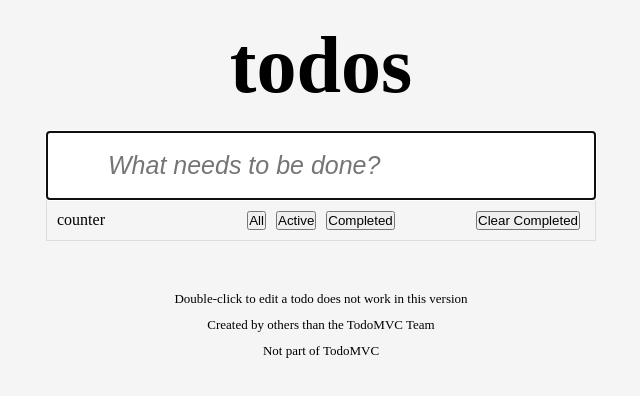
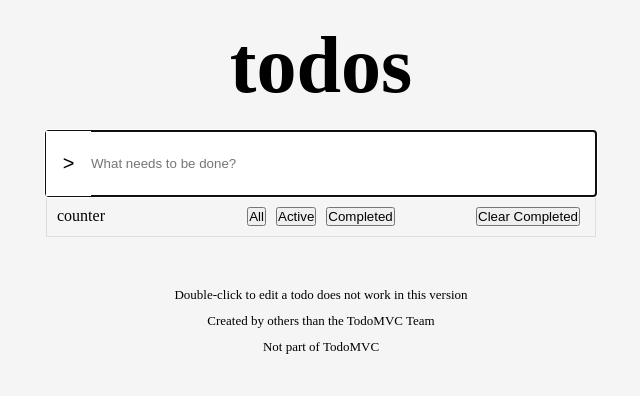
Before and after one commit to lillebjorns/Todo, a plain HTML site: page index.html in a window 1280 px wide. Shown: the whole page, without its empty margins (319-959 px from the left). Drawn offline with Linux system fonts and the light colour scheme.

Commit message:
Fix for select all button positioning

```diff
--- a/index.html
+++ b/index.html
@@ -16,9 +16,9 @@
     <div class="topnav">
         <form id="todoinput">
             <label for="input">
-                <button id="selectAllButton">></button>
+              <input id="input" type="text" placeholder="What needs to be done?" autofocus for="input">
+              <button id="selectAllButton">></button>
                </label>
-            <input id="input" type="text" placeholder="What needs to be done?" autofocus for="input">
           </form>
     </div>
     <main>
--- a/todo.css
+++ b/todo.css
@@ -20,17 +20,35 @@ h1 {
 }
 .topnav {
     display: flex;
-    justify-content: center;
-    align-items: center;
-}
-#input {
-    font-style: italic;
-    font-size: 25px;
-    padding: 18px 20px;
-    width: 550px;
-    padding-left: 60px;
-    border-color: #cf7d7d;
-}
+    position: relative;
+    width: 100%;
+    height: 65px;
+
+  }
+
+  #selectAllButton {
+    position: absolute;
+    height: 65px;
+    width: 45px;
+    font-size: 20px;
+    padding: 8px;
+    background-color: white;
+    margin-left: 0;
+    z-index: 1;
+    border: none;
+
+
+  }
+  #input {
+    position: absolute;
+    top: 0;
+    right: 0;
+    width: calc(100%);
+    height: 100%;
+    padding-left: 45px;
+    border:none
+  }
+
 #itemList li {
     width: 550px;
     border: 1px solid #dfdfdf;
@@ -38,16 +56,6 @@ h1 {
     font-size: 20px;
     text-align: left;
     list-style-type: none;
-}
-
-#selectAllButton {
-    display: none;
-    font-size: 25px;
-    padding: 10px 15px;
-    border:none;
-    margin-right: -52px;
-    position: relative;
-    background-color:white;
 }
 
 /*ger en "låda" till alla entiteter under input*/
```
